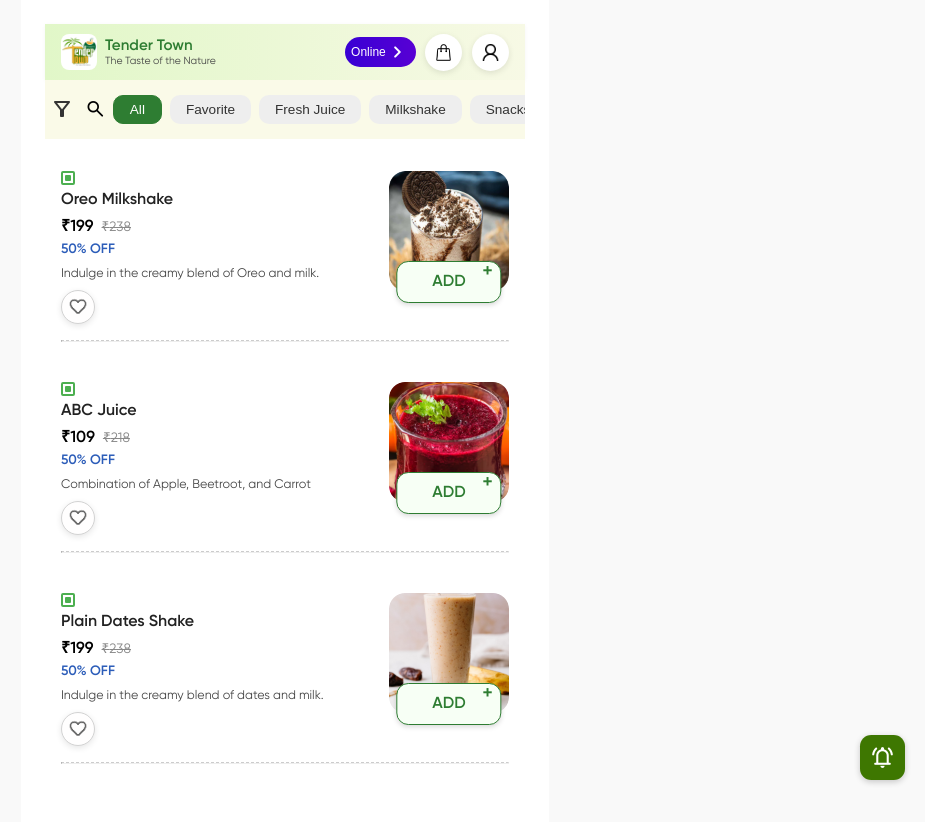
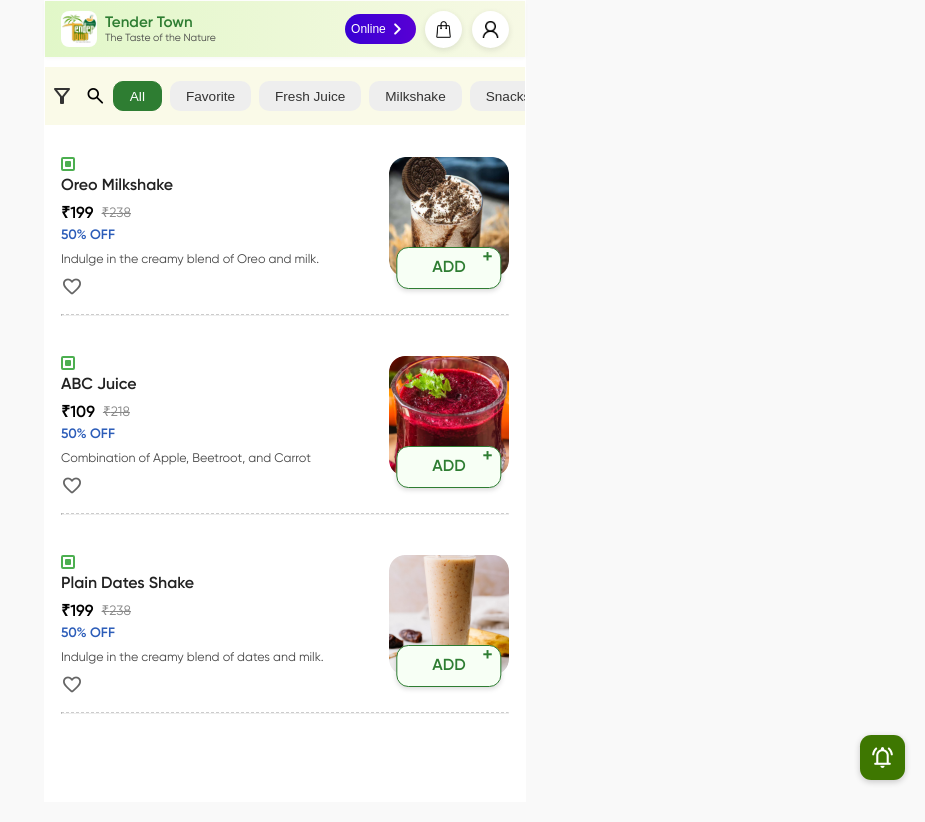
Before and after one commit to Rupashri15/tender, a React (Create React App) app: page /menu in a window 1280 px wide. Shown: the top 822 px of the page, without its empty margins (355-1280 px from the left). Built offline with nearby package versions, Linux system fonts and the light colour scheme.

Commit message:
Update Menu component, Cart Styles  UI and styles

```diff
--- a/src/Admin/MenuManagement.css
+++ b/src/Admin/MenuManagement.css
@@ -7,7 +7,7 @@ body {
 .menu-page {
   max-width: 480px;
   margin: auto;
-  padding: 16px;
+  padding: 1px;
   background: #fff;
   min-height: 100vh;
   position: relative;
--- a/src/User/Cart.css
+++ b/src/User/Cart.css
@@ -14,7 +14,7 @@
   background: linear-gradient(to right, #e1f7c8, #f7f9e5);
   padding: 0.6rem 1rem;
   border-radius: 12px;
-  margin-bottom: 0.6rem;
+  margin-bottom: 0.6rem !important;
   box-shadow: 0 1px 4px rgba(0, 0, 0, 0.04);
 }
 
--- a/src/User/Menu.css
+++ b/src/User/Menu.css
@@ -4,6 +4,8 @@
   font-family: 'Gilroy', sans-serif;
   background-color: #f9f9f9;
   padding-bottom: 5rem;
+  margin: auto;
+  padding: 1px !important;
 }
 
 /* .menu-top-bar {
@@ -1031,13 +1033,23 @@
   box-sizing: border-box;
 }
 
+.favorite-icon {
+  font-size: 22px;
+  color: #656565; /* or your desired red */
+  cursor: pointer;
+  display: inline-flex;
+  align-items: center;
+  justify-content: center;
+}
+
+
 
 /* ========== Modal Container with Slide-Up Animation ========== */
 .filter-modal {
   position: relative;
   width: 100%;
   max-width: 480px;
-  background: #ffffffe3;
+  background: #fffffff5;
   border-radius: 20px 20px 0 0;
   max-height: 90vh;
   padding: 0 16px 20px;
--- a/src/User/Menu.js
+++ b/src/User/Menu.js
@@ -427,7 +427,11 @@ const [topPick, setTopPick] = useState(false);
                 </div>
                 <p className="item-desc">{item.description}</p>
                 <div className="wishlist-icon-group">
-                  <img src={fav} alt="Favorite" className="favorite-img" />
+                  <span className="material-symbols-rounded favorite-icon">
+  favorite
+</span>
+
+                  {/* <img src={fav} alt="Favorite" className="favorite-img" /> */}
                   {cartCount[item.name] > 0 && (
                     <img
                       src={delIcon}
```
